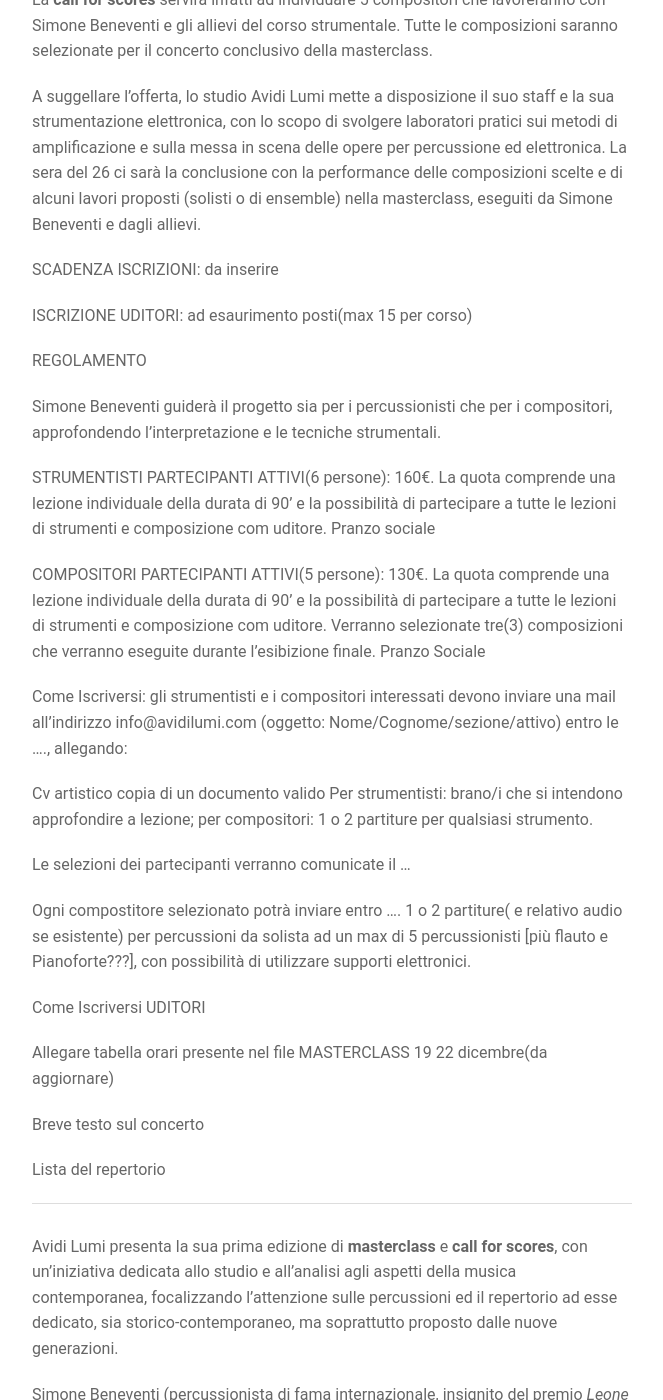
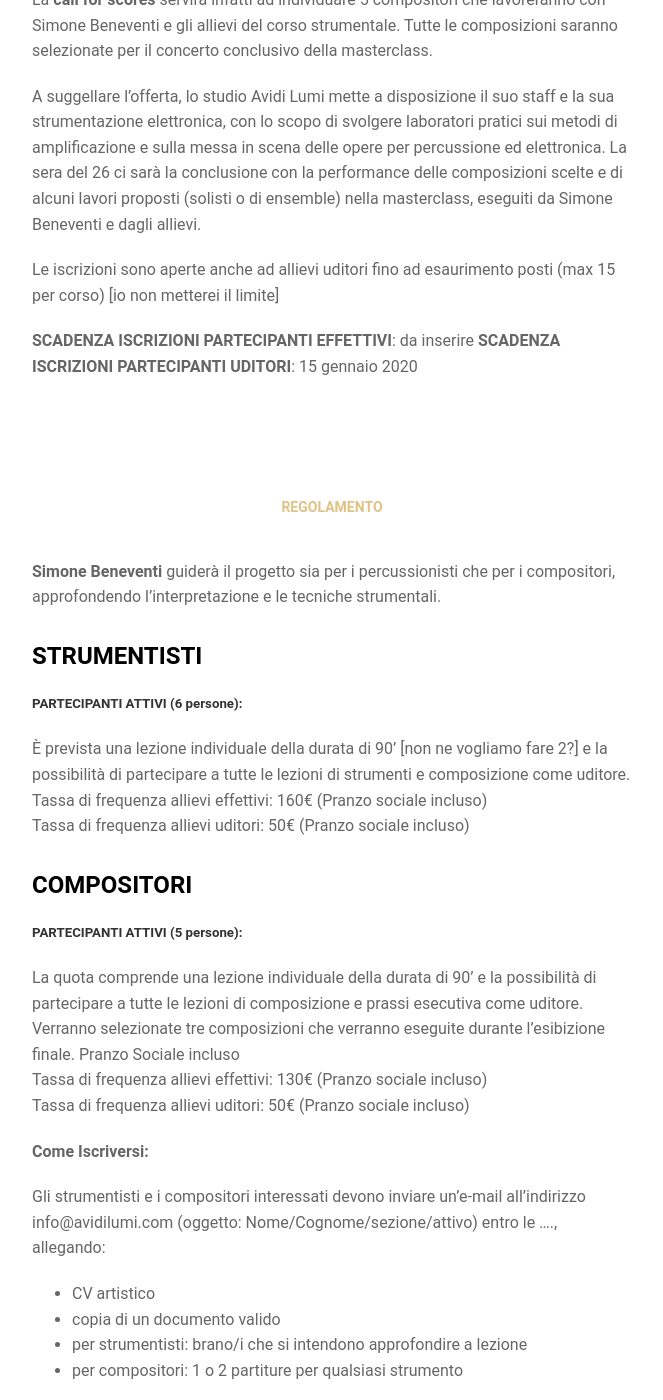
Before and after one commit to AvidiLumi/avidilumi.github.io, a Jekyll site: the page built from projects/proj-2.md, in a window 1280 px wide and 1400 px high, scrolled down 806 px. Shown: the whole window, without its empty margins (308-971 px from the left). Built offline with Jekyll 4.4.1, drawn with Linux system fonts in a browser that asks for light colours; nearby versions of some CDN libraries; some of the changed text lies outside the part shown.

Commit message:
masterclass Beneventi

```diff
--- a/projects/proj-2.md
+++ b/projects/proj-2.md
@@ -13,9 +13,9 @@
 
 * Masterclass strumentale di percussion sulla prassi esecutiva del repertorio contemporaneo solistico, elettronico ed elettroacustico;
 
-* Call for scores;
+* Call for scores.
 
-Per questa prima edizione è stato invitato il percussionista Simone Beneventi
+Per questa prima edizione è stato invitato il percussionista Simone Beneventi.
 
 L’esigenza di avere queste due sezioni nasce per relazionare l’aspetto compositivo, l’aspetto di ricerca e la sua realizzazione in partitura, all’interprete, al musicista che ricerca nella performance il filo con l’idea del compositore. I partecipanti avranno modo di lavorare sul materiale proposto dal docente, o sulle musiche selezionate dei compositori.
 
@@ -24,43 +24,68 @@
 A suggellare l’offerta, lo studio Avidi Lumi mette a disposizione il suo staff e la sua strumentazione elettronica, con lo scopo di svolgere laboratori pratici sui metodi di amplificazione e sulla messa in scena delle opere per percussione ed elettronica.
 La sera del 26 ci sarà la conclusione con la performance delle composizioni scelte e di alcuni lavori proposti (solisti o di ensemble) nella masterclass, eseguiti da Simone Beneventi e dagli allievi.
 
-SCADENZA ISCRIZIONI: da inserire
+Le iscrizioni sono aperte anche ad allievi uditori fino ad esaurimento posti (max 15 per corso) [io non metterei il limite]
 
-ISCRIZIONE UDITORI: ad esaurimento posti(max 15 per corso)
-
-REGOLAMENTO
-
-Simone Beneventi guiderà il progetto sia per i percussionisti che per i compositori, approfondendo l’interpretazione e le tecniche strumentali.
-
-
-STRUMENTISTI
-PARTECIPANTI ATTIVI(6 persone):
-160€. La quota comprende una lezione individuale della durata di 90’ e la possibilità di partecipare a tutte le lezioni di strumenti e composizione com uditore. Pranzo sociale
-
-COMPOSITORI
-PARTECIPANTI ATTIVI(5 persone):
-130€. La quota comprende una lezione individuale della durata di 90’ e la possibilità di partecipare a tutte le lezioni di strumenti e composizione com uditore. Verranno selezionate tre(3) composizioni che verranno eseguite durante l’esibizione finale. Pranzo Sociale
-
-
-Come Iscriversi: gli strumentisti e i compositori interessati devono inviare una mail all’indirizzo info@avidilumi.com (oggetto: Nome/Cognome/sezione/attivo) entro le …., allegando:
-
-Cv artistico
-copia di un documento valido
-Per strumentisti: brano/i che si intendono approfondire a lezione;
-per compositori: 1 o 2 partiture per qualsiasi strumento.
-
-Le selezioni dei partecipanti verranno comunicate il …
-
-Ogni compostitore selezionato potrà inviare entro …. 1 o 2 partiture( e relativo audio se esistente) per percussioni da solista ad un max di 5 percussionisti [più flauto e Pianoforte???], con possibilità di utilizzare supporti elettronici.
-
-
-Come Iscriversi UDITORI
+**SCADENZA ISCRIZIONI PARTECIPANTI EFFETTIVI**: da inserire
+**SCADENZA ISCRIZIONI PARTECIPANTI UDITORI**: 15 gennaio 2020
 
 
 
+### REGOLAMENTO
+
+**Simone Beneventi** guiderà il progetto sia per i percussionisti che per i compositori, approfondendo l’interpretazione e le tecniche strumentali.
 
 
-Allegare tabella orari presente nel file MASTERCLASS 19 22 dicembre(da aggiornare)
+#### STRUMENTISTI
+##### PARTECIPANTI ATTIVI (6 persone):
+È prevista una lezione individuale della durata di 90’ [non ne vogliamo fare 2?] e la possibilità di partecipare a tutte le lezioni di strumenti e composizione come uditore.
+<br>
+Tassa di frequenza allievi effettivi: 160€ (Pranzo sociale incluso)<br>
+Tassa di frequenza allievi uditori: 50€ (Pranzo sociale incluso)
+
+
+#### COMPOSITORI
+##### PARTECIPANTI ATTIVI (5 persone):
+La quota comprende una lezione individuale della durata di 90’ e la possibilità di partecipare a tutte le lezioni di composizione e prassi esecutiva come uditore. Verranno selezionate tre composizioni che verranno eseguite durante l’esibizione finale. Pranzo Sociale incluso
+<br>
+Tassa di frequenza allievi effettivi: 130€ (Pranzo sociale incluso)<br>
+Tassa di frequenza allievi uditori: 50€ (Pranzo sociale incluso)
+
+
+
+**Come Iscriversi:**
+
+Gli strumentisti e i compositori interessati devono inviare un'e-mail all’indirizzo info@avidilumi.com (oggetto: Nome/Cognome/sezione/attivo) entro le …., allegando:
+
+* CV artistico
+* copia di un documento valido
+* per strumentisti: brano/i che si intendono approfondire a lezione
+* per compositori: 1 o 2 partiture per qualsiasi strumento
+
+Le selezioni dei partecipanti verranno comunicate il **data**. I risultati curati personalmente da Simone Beneventi, saranno comunicati tramite posta elettronica ai partecipanti.
+
+
+Ogni compostitore selezionato potrà inviare entro **data** 1 o 2 partiture( e relativo audio se esistente) per percussioni da solista ad un max di 5 percussionisti [più flauto e Pianoforte???], con possibilità di utilizzare supporti elettronici.
+
+
+#### Programma:
+
+* 23 gennaio: arrivo di Simone Beneventi, controllo e montaggio Set Up [??? è un giorno perso per loro?]
+
+orario/data           | 24 gennaio            | 25 gennaio            | 26 gennaio
+--------------------- | :-------------------: | :-------------------: | :-------------------:
+9:00-10:00            | Introduzione al repertorio prescelto          |      |
+11:00-12:15           | Lezione individuale Percuss. 1 | Lezione individuale Percuss. 3 | Lezione individuale Percuss. 5
+12:15-13:30           | Lezione individuale Percuss. 2 | Lezione individuale Percuss. 4 | Lezione individuale Percuss. 6
+13:30-15:00           | pausa pranzo | pausa pranzo | pausa pranzo
+15:00-16:30           | Lezione Individuale Comp. 1 | Lezione Individuale Comp. 3 | Lezione Individuale Comp. 5
+16:30-18:00           | Lezione Individuale Comp. 2 | Lezione Individuale Comp. 4 | Preparazione concerto
+19:00                 |                             |                             | Concerto
+
+
+[alternerei: tipo in un gionro fare comp-perc pranzo perc-comp. Che ne dite?]
+
+
 
 
 
@@ -193,10 +218,8 @@
 registrazioni delle partiture inviate (opzionale)
 curriculum artistico e di studi
 
-I risultati curati personalmente da Simone Beneventi, saranno comunicati tramite posta elettronica ai partecipanti
 
 
-ALLIEVI UDITORI 6?
 
 
 
```
Also changed, not shown: 6 other files.
